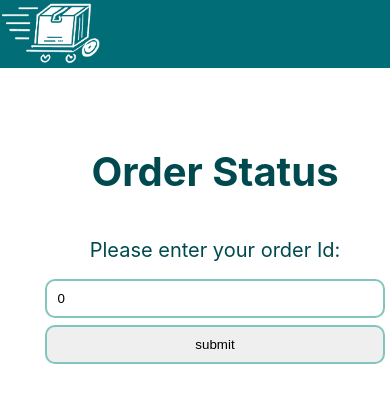
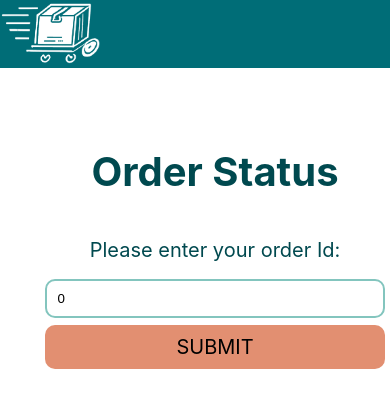
Before and after one commit to moneshadhali/Capstone_Project, a React (Create React App) app in the folder capstone-frontend/: page /order-status in a window 390 px wide. Shown: the top 408 px of the page. Built offline with nearby package versions, Linux system fonts and the light colour scheme; no server answers.

Commit message:
edited order button to correct colour

```diff
--- a/capstone-frontend/src/components/OrderStatus.jsx
+++ b/capstone-frontend/src/components/OrderStatus.jsx
@@ -29,6 +29,7 @@ const OrderStatus = ({order, orderStatus}) => {
             />
 
             <input
+            className="btn"
             type="submit"
             value ="submit"/>
             </form>
--- a/capstone-frontend/src/styles/profile.css
+++ b/capstone-frontend/src/styles/profile.css
@@ -67,7 +67,7 @@
   .btn{
     font: inherit;
     text-transform: uppercase;
-    background-color: #34211a;
+    background-color: #e28f71;
     border-radius: 10px;
     border: #e28f71;
   }
@@ -80,7 +80,7 @@
   .btn:hover {
     /* background-color: #dc6d45; */
     background-color: #00494f;
-    color: #83C5BE;
+    color: #fff;
   }
 
   /* this is related to order-status */
@@ -97,25 +97,4 @@
     border: none;
   }
 
-  /* .submit-btn{
-    background-color: #83C5BE;
-    text-transform: uppercase;
-    font: inherit;
-  }
-
-  .submit-btn:hover{
-    background-color: #006D77
-  }
-
-  .btp-btn{
-    background-color:#e28f71;
-    text-transform: uppercase;
-    font: inherit;
-
-  }
-
-  .btp-btn:hover{
-    background-color: #dc6d45;
-  } */
-
 }
```
